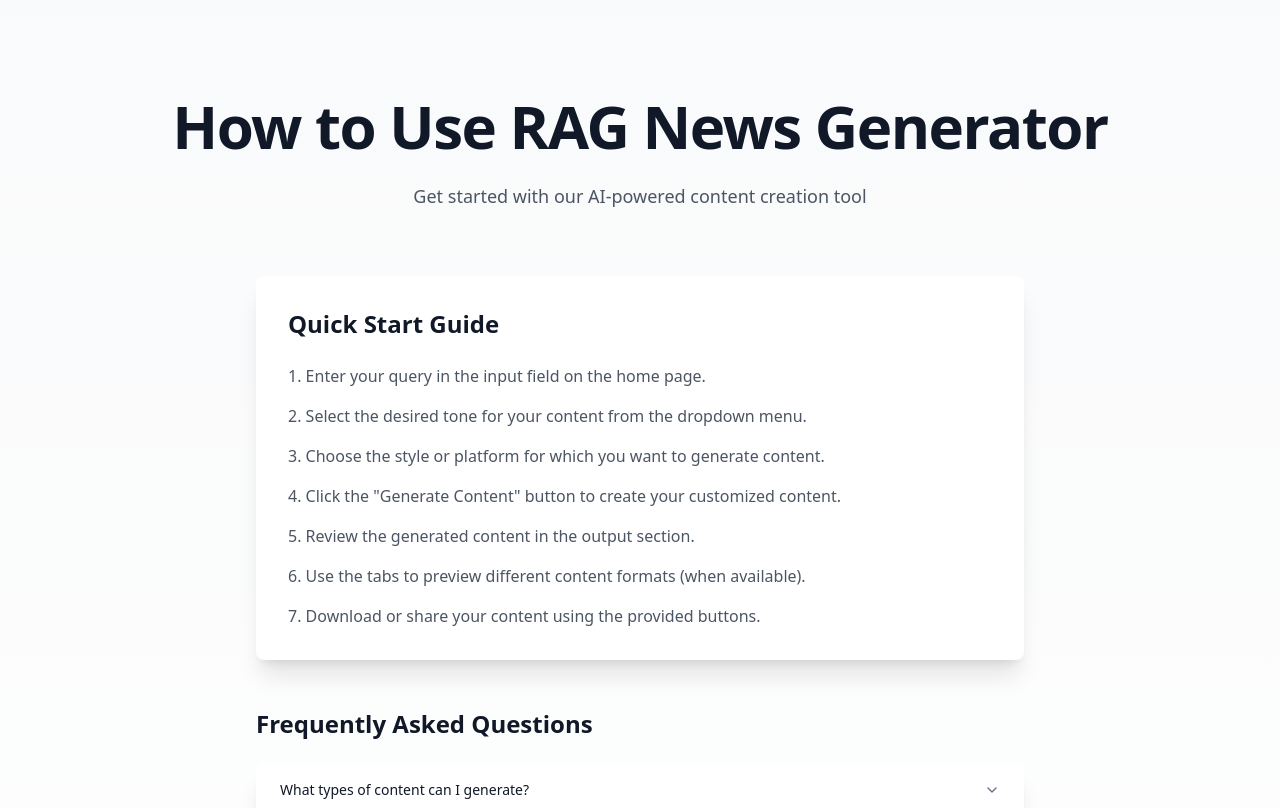
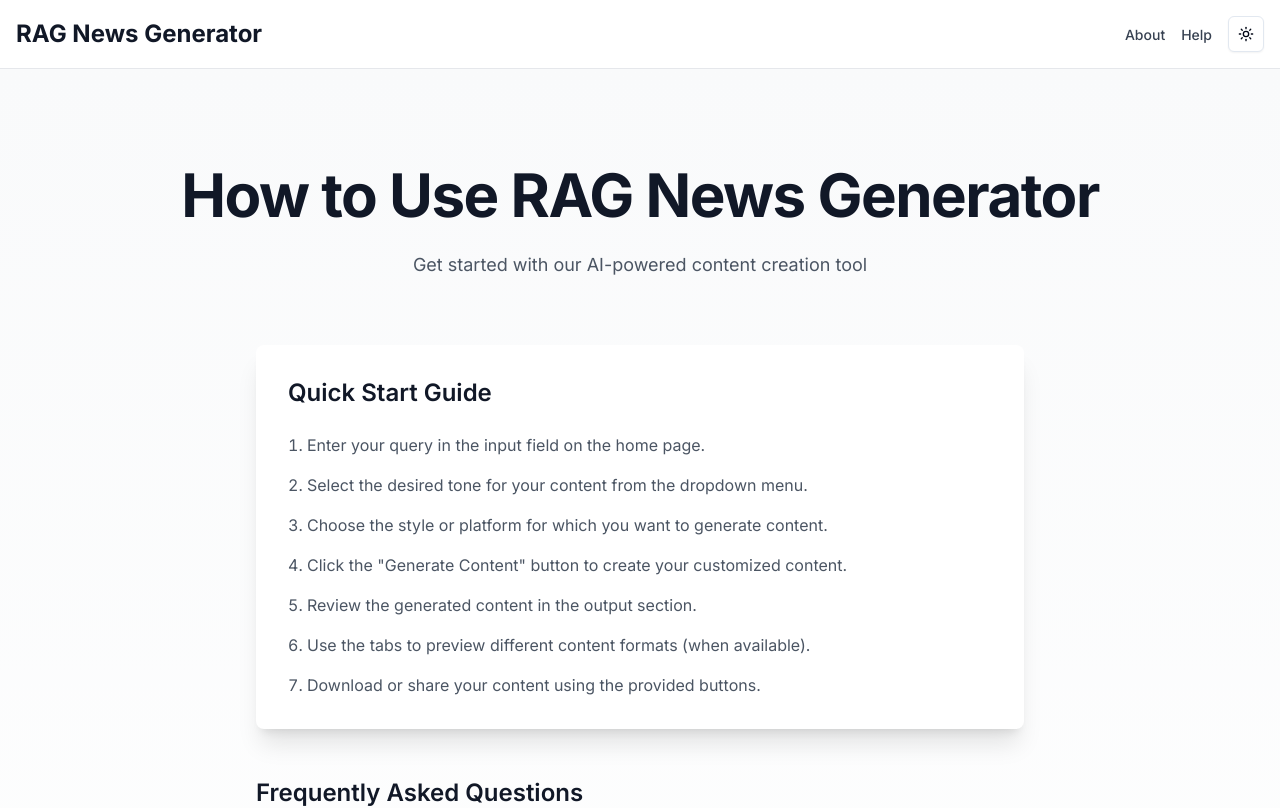
Before and after one commit to zahooronly/aigineers-rag-news-generator, a Next.js app: page /help in a window 1280 px wide. Shown: the top 808 px of the page. Built offline with nearby package versions, Linux system fonts and the light colour scheme.

Commit message:
fix: integrated layout file

```diff
--- a/app/layout.tsx
+++ b/app/layout.tsx
@@ -1,35 +1,38 @@
-import type { Metadata } from "next";
-import localFont from "next/font/local";
-import "./globals.css";
+import { Inter } from 'next/font/google'
+import './globals.css'
+import Header from '@/components/Header'
+import Footer from '@/components/Footer'
+import { ThemeProvider } from 'next-themes'
+// import { ThemeProvider } from './components/ThemeProvider'
 
-const geistSans = localFont({
-  src: "./fonts/GeistVF.woff",
-  variable: "--font-geist-sans",
-  weight: "100 900",
-});
-const geistMono = localFont({
-  src: "./fonts/GeistMonoVF.woff",
-  variable: "--font-geist-mono",
-  weight: "100 900",
-});
+const inter = Inter({ subsets: ['latin'] })
 
-export const metadata: Metadata = {
-  title: "Create Next App",
-  description: "Generated by create next app",
-};
+export const metadata = {
+  title: 'RAG Daily News Content Generator',
+  description: 'Generate AI-driven content with customizable tone and style',
+}
 
 export default function RootLayout({
   children,
-}: Readonly<{
-  children: React.ReactNode;
-}>) {
+}: {
+  children: React.ReactNode
+}) {
   return (
     <html lang="en">
-      <body
-        className={`${geistSans.variable} ${geistMono.variable} antialiased`}
-      >
-        {children}
+      <body className={inter.className}>
+        <ThemeProvider
+          attribute="class"
+          defaultTheme="system"
+          enableSystem
+          disableTransitionOnChange
+        >
+          <div className="flex flex-col min-h-screen">
+            <Header />
+            <main className="flex-grow">{children}</main>
+            <Footer />
+          </div>
+        </ThemeProvider>
       </body>
     </html>
-  );
+  )
 }
```
